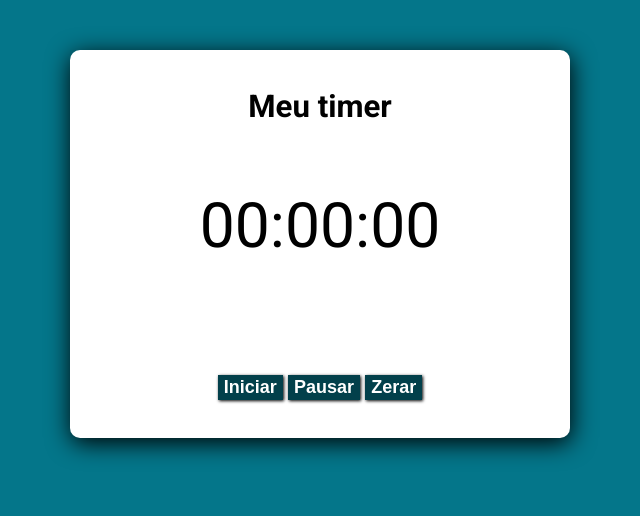
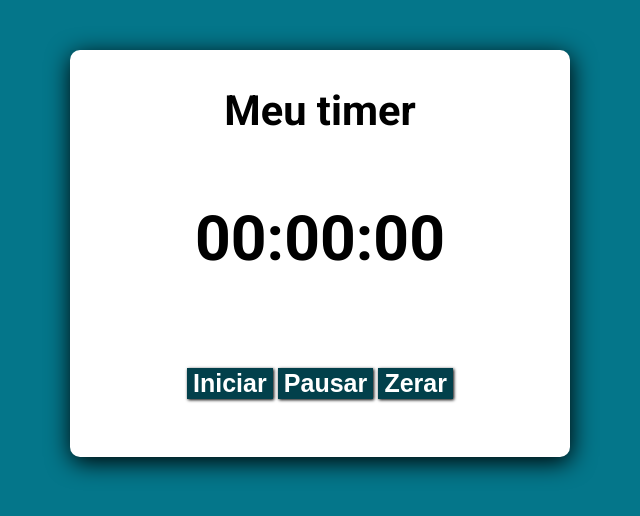
Before and after one commit to miraadrian/TimerJS, a plain HTML site: page index.html in a window 1280 px wide. Shown: the whole page, without its empty margins (320-960 px from the left). Drawn offline with Linux system fonts and the light colour scheme.

Commit message:
Ajustado elementos CSS

```diff
--- a/assets/css/style.css
+++ b/assets/css/style.css
@@ -29,11 +29,15 @@ body{
     margin:50px auto;
     background: #fff;
     border-radius: 10px;
-    padding: 15px;
+    padding: 10px;
     justify-content: center;
     align-items: center;
     box-shadow: 1px 5px 25px black;
 
+}
+
+.container h1{
+    font-size: 2em;
 }
 
 form input, form label, form button{
@@ -71,55 +75,70 @@ form button:active{
 }
 .relogio{
     font-size: 3em;
+    font-weight: 700;
+
+}
+.relogio{
+    transition: 1s;
+    transition-timing-function: ease-in-out;
+}
+.relogio:hover{
+    font-size: 3.5em;
+
 }
 
 .iniciar{
     border: none;
     background: var(--primary-color-darker);
     color: white;
-    font-size: 18px;
+    font-size: 25px;
     font-weight: 700;
-    height: 25px;
+    height: auto;
     cursor:pointer;
     margin-top: 50px;
     box-shadow: 1px 1px 3px black;
-
+   transition: .5s;
 }
 .pausar{
     border: none;
     background: var(--primary-color-darker);
     color: white;
-    font-size: 18px;
+    font-size: 25px;
     font-weight: 700;
-    height: 25px;
+    height: auto;
     cursor:pointer;
     margin-top: 50px;
     box-shadow: 1px 1px 3px black;
-
+   transition: .5s;
 }
 .zerar{
     border: none;
     background: var(--primary-color-darker);
     color: white;
-    font-size: 18px;
+    font-size: 25px;
     font-weight: 700;
-    height: 25px;
+    height: auto;
     cursor:pointer;
     margin-top: 50px;
     box-shadow: 1px 1px 3px black;
+   transition: .5s;
+}
+
+.iniciar:hover{
+    background: var(--primary-color);
+    font-size: 30px;
 
 }
 
-.iniciar:hover{
-    background: var(--primary-color-lighter);
-    transition: .5s;
-}
-
 .pausar:hover{
-    background: var(--primary-color-lighter);
-    transition: .5s;
+    background: var(--primary-color);
+   font-size: 30px;
 }
 .zerar:hover{
-    background: var(--primary-color-lighter);
-    transition: .5s;
+    background: var(--primary-color);
+    font-size: 30px;
 }
+.botoes{
+    margin-top: 2px;
+    padding-bottom: 25px;
+}
--- a/assets/js/main.js
+++ b/assets/js/main.js
@@ -49,3 +49,11 @@ function zeraRelogio(){
     timer = 0;
     relogio.style.color = 'black';
 };
+
+
+AOS.init({
+    disable: 'mobile', // ou true
+    startEvent: 'DOMContentLoaded', // ou configura para não animar na entrada
+    once: false,
+    duration: 0 // ou remove AOS completamente
+  });
```
